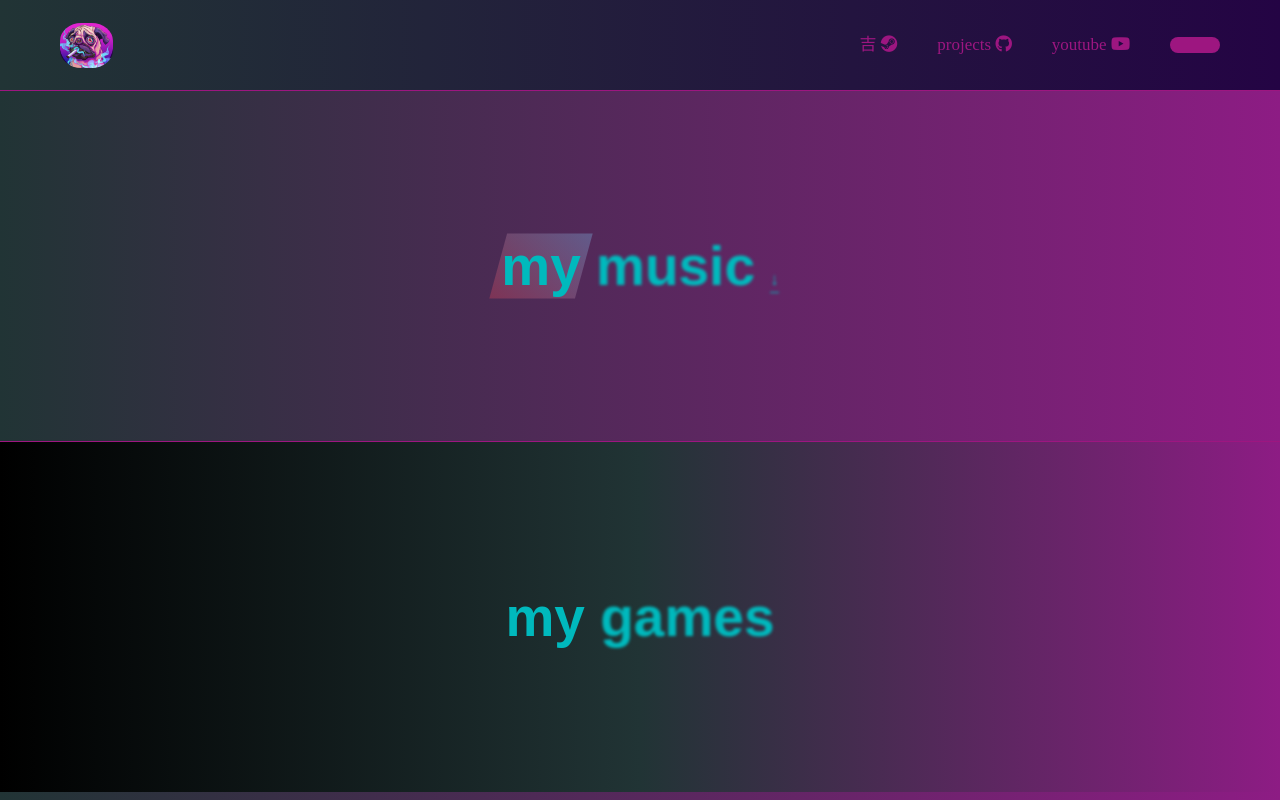
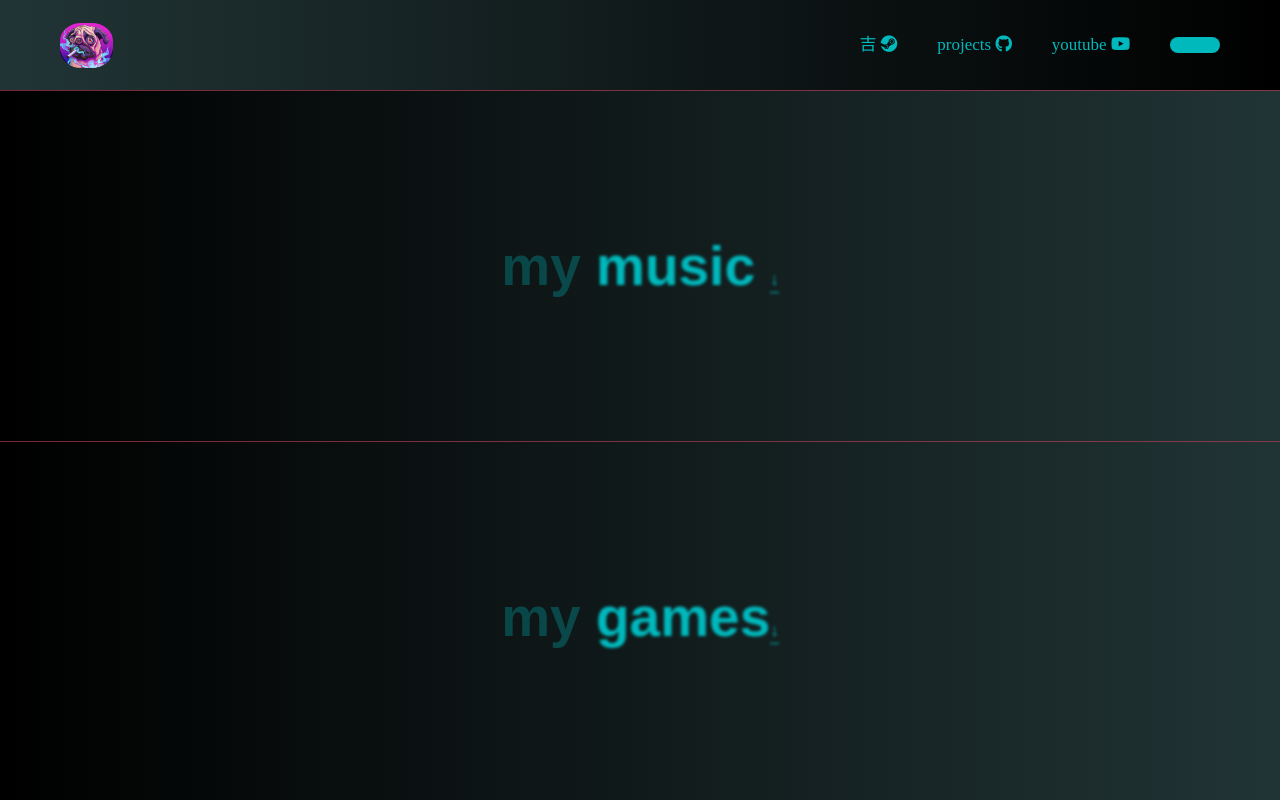
Before and after one commit to joaobraun/joaobraun-v1, a plain HTML site: page index.html in a window 1280 px wide. Drawn offline with Linux system fonts and the light colour scheme.

Commit message:
css changes

```diff
--- a/index.html
+++ b/index.html
@@ -85,7 +85,7 @@
             <div class="header__title">
                 <h1>
                   <span class="highlight">my</span>
-                  <span class="highlight-video">games</span>
+                  <span class="highlight-video">games<button class="arrow-btn" type="menu">&#8595</button></span>
                 </h1>
             </div>
             <div class="video" style="display: none;">
--- a/style.css
+++ b/style.css
@@ -14,7 +14,7 @@ body {
 	font-weight: 500;
 	color: #0e0f3a;
 	line-height: 1.9;
-    background-image: linear-gradient(270deg, #8d1c84, #213435  );
+	background-image: linear-gradient(270deg, #213435, #000000);
 }
 
 button:focus {
@@ -34,11 +34,7 @@ img {
 	width: 100%;
 	padding: 0 6rem;
 	z-index: 100;
-	background-image: linear-gradient(
-		to right,
-		#213435,
-		#240444
-	);
+	background-image: linear-gradient(to right, #213435, #000000);
 	font-family: "OCR A Std";
 }
 
@@ -60,7 +56,7 @@ img {
 	display: flex;
 	align-items: center;
 	list-style: none;
-	color: #9d1680;
+	color: #00b9bd;
 }
 
 .nav__item {
@@ -68,7 +64,7 @@ img {
 }
 
 .nav__item:hover {
-	color: #00b9bd;
+	color: #bc3e57a4;
 }
 
 .nav__link:link,
@@ -85,14 +81,14 @@ img {
 .nav__link--btn:visited {
 	padding: 0.8rem 2.5rem;
 	border-radius: 3rem;
-	background-color: #9d1680;
+	background-color: #00b9bd;
 	color: #1c1e8d;
 }
 
 .nav__link--btn:hover,
 .nav__link--btn:active {
 	color: inherit;
-	background-color: #1c1e8d;
+	background-color: #bc3e57a4;
 	color: #8d1c84;
 }
 
@@ -123,27 +119,15 @@ img {
 h1 {
 	font-size: 5.5rem;
 	line-height: 1.35;
-    color:  #00b9bd;
+	color: #00b9bd;
 }
 
 .highlight {
-	position: relative;
 	text-shadow: none;
+    opacity: 0.3;
+	color: linear-gradient(to bottom left, #213435, #bc3e57a4);
 }
 
-.highlight::after {
-	display: block;
-	content: "";
-	position: absolute;
-	bottom: 0;
-	left: 0;
-	height: 100%;
-	width: 100%;
-	z-index: -1;
-	opacity: 0.7;
-	transform: scale(1.07, 1.05) skewX(-15deg);
-	background-image: linear-gradient(to bottom left,#80c0ee78, #bc3e57a4 );
-}
 
 .highlight-music {
 	text-shadow: none;
@@ -157,25 +141,23 @@ h1 {
 .highlight-music:hover {
 	transition: all 0.3s;
 	transform: scale(1.07, 1.05) skewX(-15deg);
-	color: #240444;
+	color: #bc3e57a4;
 	cursor: pointer;
 	text-shadow: none;
 	filter: none;
 }
-
-
 
 .section {
 	padding: 10rem 3rem;
 	border-top: 1px solid #ddd;
 	transition: transform 1s, opacity 1s;
 	align-items: center;
-	border-top: 1px solid #9d1680;
+	border-top: 1px solid #bc3e57a4;
 	color: #f3f3f3;
 }
 
 #section--2 {
-    background-image: linear-gradient(270deg, #8d1c84,#213435, #000000  );
+	background-image: linear-gradient(270deg, #213435, #000000);
 }
 
 .section__title h2 {
@@ -199,7 +181,7 @@ h1 {
 .highlight-video:hover {
 	transition: all 0.3s;
 	transform: scale(1.07, 1.05) skewX(-15deg);
-	color: #240444;
+	color: #bc3e57a4;
 	cursor: pointer;
 	text-shadow: none;
 	filter: none;
@@ -223,7 +205,6 @@ h1 {
 .soundcloud {
 	display: none;
 	align-items: center;
-
 }
 
 .soundcloud a {
@@ -251,8 +232,6 @@ h1 {
 	opacity: 0;
 }
 
-
-
 .arrow-btn {
 	display: inline-block;
 	background: none;
@@ -266,3 +245,9 @@ h1 {
 	cursor: pointer;
 	transition: all 0.5s;
 }
+
+
+.highlight-text::after {
+    transform: scale(1.07, 1.05) skewX(-15deg);
+	background-image: linear-gradient(to bottom left, #213435, #bc3e57a4);
+}
```
Lines whose indentation alone changed are shown as unchanged.
